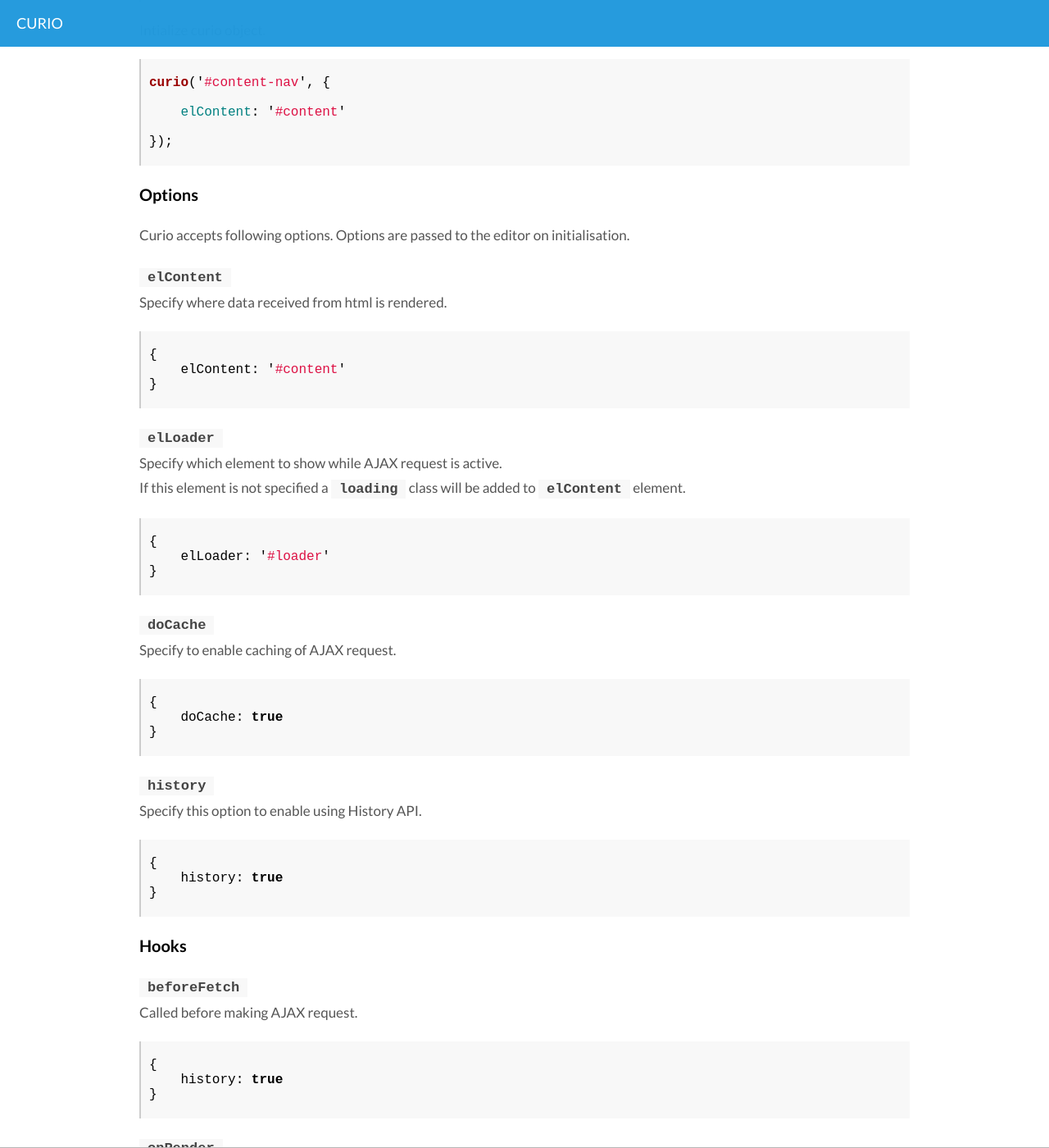
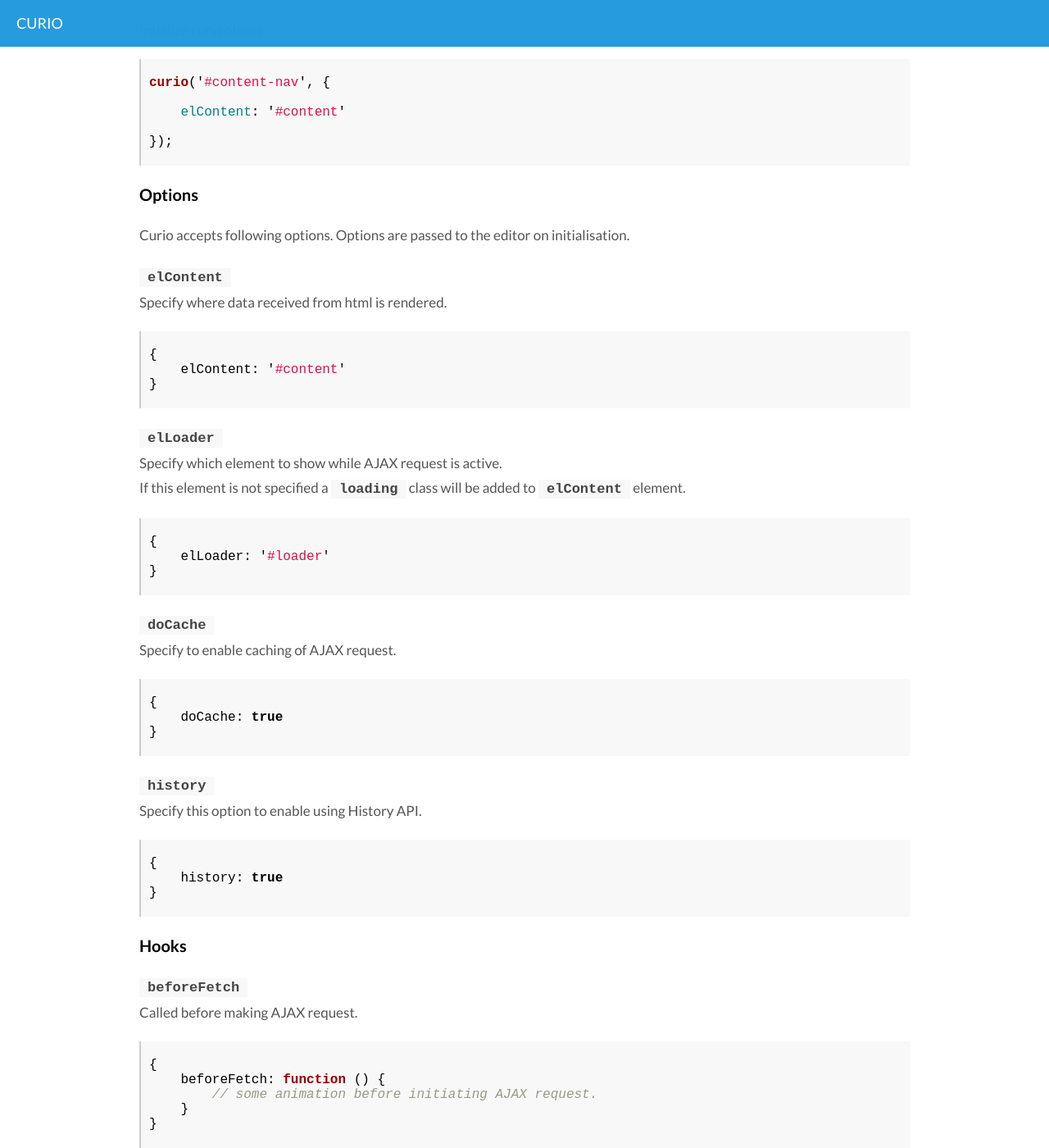
Before and after one commit to sandeepjain/curio, a Jekyll site: the page built from documentation/index.md, in a window 1280 px wide and 1400 px high, scrolled down 639 px. Shown: the whole window at 82% size. Built offline with Jekyll 4.4.1, drawn with Linux system fonts in a browser that asks for light colours; Markdown is read by kramdown in place of the engine named in the settings; some of the changed text lies outside the part shown.

Commit message:
Add link to documentation page on homepage.

```diff
--- a/Gruntfile.js
+++ b/Gruntfile.js
@@ -51,13 +51,11 @@
     },
   });
 
-
   grunt.loadNpmTasks('grunt-contrib-watch');
   grunt.loadNpmTasks('grunt-contrib-less');
   grunt.loadNpmTasks('grunt-combine-media-queries');
   grunt.loadNpmTasks('grunt-contrib-cssmin');
 
-
   grunt.registerTask('watchless', ['watch:less']);
 
 };
--- a/_config.yml
+++ b/_config.yml
@@ -2,5 +2,5 @@
 markdown: redcarpet
 pygments: true
 exclude: [node_modules]
-#url: http://localhost:4000/
-url: http://sandeepjain.github.io/curio/
+url: http://localhost:4000/
+#url: http://sandeepjain.github.io/curio/
--- a/_layouts/default.html
+++ b/_layouts/default.html
@@ -23,10 +23,10 @@
     {% endif %}
 
     {{ content }}
-
-  {% if page.ishome != true %}
+  {% if page.ishome == true %}
   <div class="footer">
     <div class="container contact">
+        <p><a href="documentation/">Documentation</a></p>
     </div>
   </div>
   {% endif %}
--- a/css/stylesheet.css
+++ b/css/stylesheet.css
@@ -1535,6 +1535,12 @@
 body.page-home {
   padding: 0;
 }
+a {
+  color: #29D;
+}
+a:hover {
+  text-decoration: none;
+}
 .container {
   max-width: 980px;
   margin: 0 auto;
@@ -1573,7 +1579,7 @@
 .home h1 {
   font-size: 120px;
   line-height: 160px;
-  padding: 40px 0 10px;
+  padding: 10px 0 10px;
   margin: 0;
   text-transform: uppercase;
   color: #29D;
@@ -1595,15 +1601,10 @@
   bottom: 0;
   left: 0;
   right: 0;
-  border-top: 1px solid #B7B7B7;
   background-color: #fff;
   color: #aaa;
   text-align: center;
 }
-.footer a {
-  color: #aaa;
-  text-decoration: none;
-}
-.footer a:hover {
-  text-decoration: underline;
-}
+.footer p {
+  margin: 5px 0;
+}
--- a/documentation/index.md
+++ b/documentation/index.md
@@ -84,7 +84,9 @@
 Called before making AJAX request.
 {%  highlight js %}
 {
-    history: true
+    beforeFetch: function () {
+        // some animation before initiating AJAX request.
+    }
 }
 {% endhighlight %}
 
@@ -92,7 +94,9 @@
 Called immediately when content is rendered.
 {%  highlight js %}
 {
-    history: true
+    onRender: function () {
+        // some animation post rendering
+    }
 }
 {% endhighlight %}
 
```
Also changed, not shown: css/libs/general.less (+9 -8 lines), css/tmp/stylesheet.css (+11 -9 lines), css/stylesheet.min.css.
